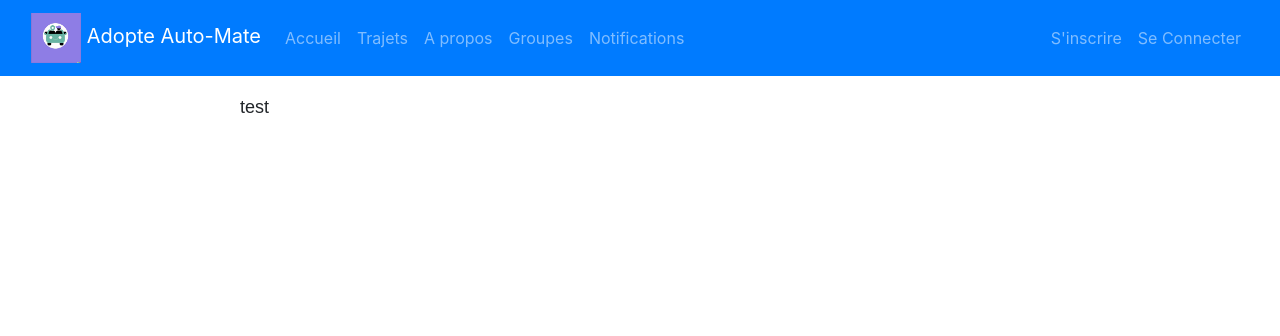
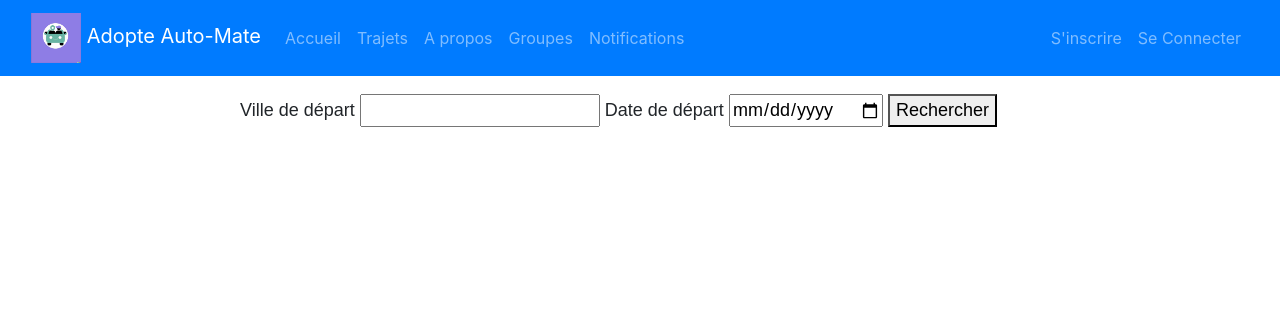
Before and after one commit to LudovicTagnon/adopteunautomate, a Symfony app: template templates/trajets/search.html.twig in a window 1280 px wide. Shown: the top 336 px of the page. Run offline with Twig, Linux system fonts and the light colour scheme; the template is opened without the code that fills it, so the values that code supplies are empty; some libraries are stand-ins or nearby versions.

Commit message:
recherche en cours

```diff
--- a/templates/trajets/search.html.twig
+++ b/templates/trajets/search.html.twig
@@ -12,7 +12,14 @@
 
     <!-- contenu de la page -->
     <div class = "example-wrapper">
-        <p>test</p>
+    <form action="#" method="GET">
+    <label for="ville">Ville de départ</label>
+    <input type="text" id="ville" name="ville">
+    <label for="date">Date de départ</label>
+    <input type="date" id="date" name="date">
+    <button type="submit">Rechercher</button>
+    </form>
+
     </div>
 
 {% endblock %}
```
